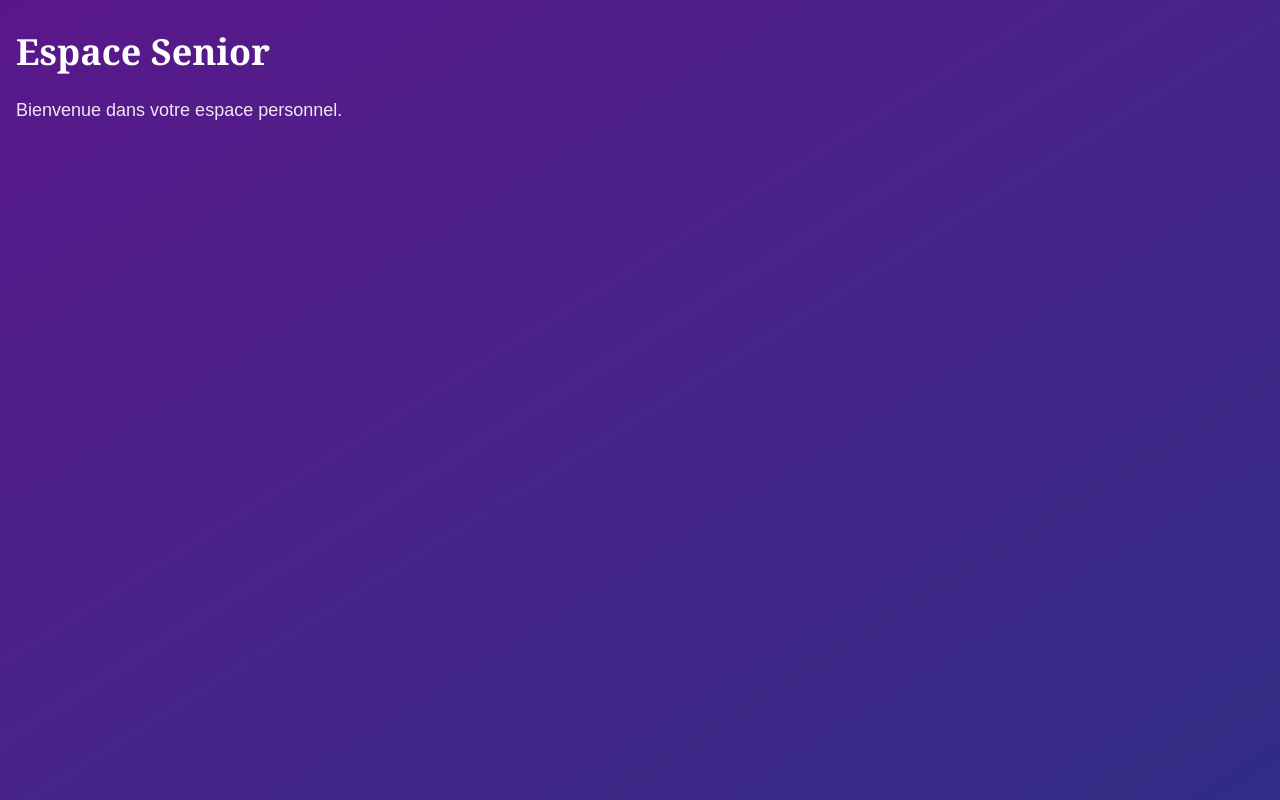
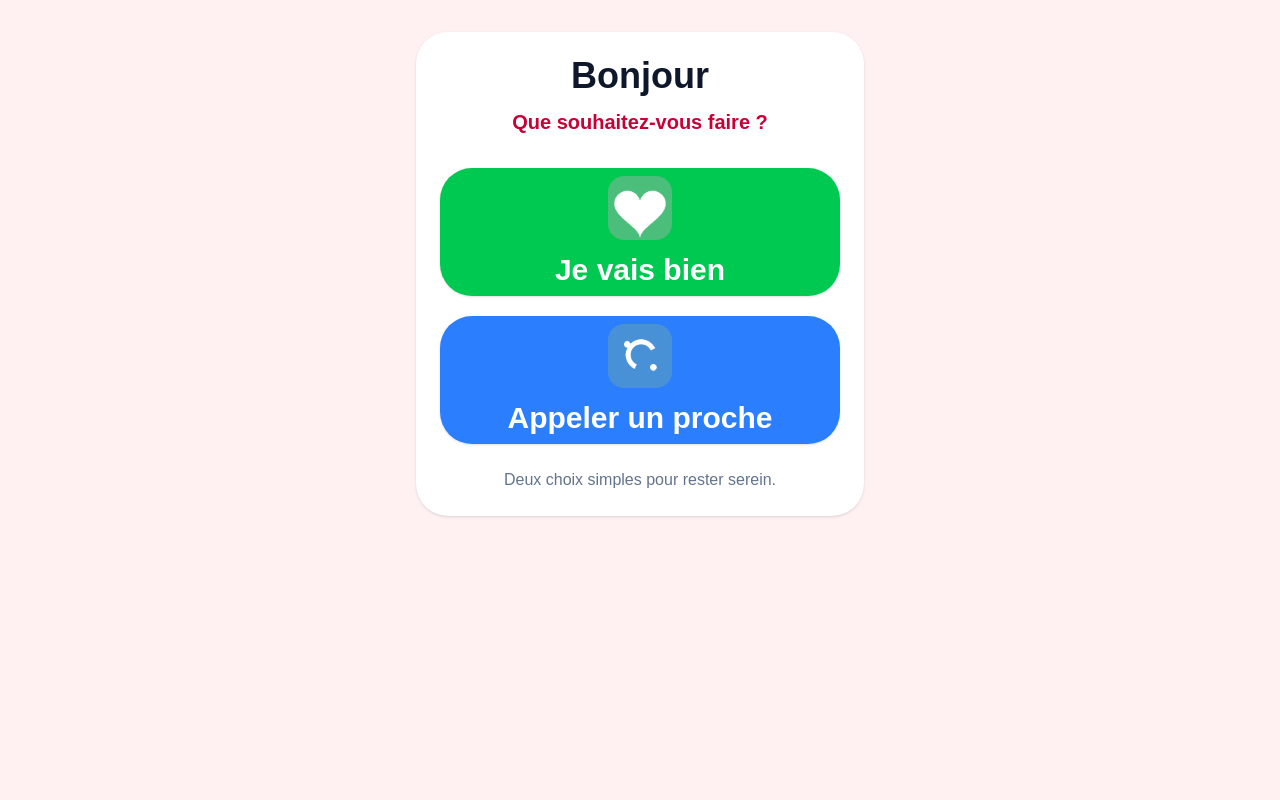
Before and after one commit to Virginie17/jevaisbien, a Next.js app: page /senior in a window 1280 px wide. Built offline with nearby package versions, Linux system fonts and the light colour scheme.

Commit message:
Build senior home screen

```diff
--- a/app/senior/page.tsx
+++ b/app/senior/page.tsx
@@ -1,10 +1,77 @@
+"use client";
+
+import Link from "next/link";
+import Image from "next/image";
+import { useState } from "react";
+
 export default function SeniorPage() {
+  const [message, setMessage] = useState("");
+
+  const handleWellnessCheck = () => {
+    const check = {
+      checkedAt: new Date().toISOString(),
+      status: "ok",
+      message: "Je vais bien, tout va bien, je rassure les miens.",
+    };
+
+    localStorage.setItem("lastWellnessCheck", JSON.stringify(check));
+    setMessage("Merci, vos proches sont rassurés.");
+  };
+
   return (
-    <div className="min-h-screen bg-gradient-to-br from-purple-900 to-indigo-900 text-white">
-      <div className="container mx-auto px-4 py-8">
-        <h1 className="text-4xl font-serif font-bold mb-6">Espace Senior</h1>
-        <p className="text-lg opacity-90">Bienvenue dans votre espace personnel.</p>
+    <main className="min-h-screen bg-rose-50 px-4 py-8">
+      <div className="mx-auto max-w-md">
+        <div className="rounded-[2rem] bg-white p-6 text-center shadow-sm">
+          <h1 className="text-4xl font-bold text-slate-900">Bonjour</h1>
+
+          <p className="mt-3 text-xl font-semibold text-rose-700">
+            Que souhaitez-vous faire ?
+          </p>
+
+          {message && (
+            <div className="mt-6 rounded-3xl bg-green-100 p-5 text-xl font-bold text-green-800">
+              {message}
+            </div>
+          )}
+
+          <div className="mt-8 space-y-5">
+            <button
+              type="button"
+              onClick={handleWellnessCheck}
+              className="min-h-32 w-full rounded-[2rem] bg-green-500 px-6 text-3xl font-bold text-white shadow transition hover:bg-green-600"
+            >
+              <Image
+                src="/icons/je-vais-bien-heart-192.png"
+                alt=""
+                width={64}
+                height={64}
+                className="mx-auto mb-3 rounded-2xl"
+                priority
+              />
+              Je vais bien
+            </button>
+
+            <Link
+              href="/proches"
+              className="flex min-h-32 w-full flex-col items-center justify-center rounded-[2rem] bg-blue-500 px-6 text-center text-3xl font-bold text-white shadow transition hover:bg-blue-600"
+            >
+              <Image
+                src="/icons/appeler-proche-phone-192.png"
+                alt=""
+                width={64}
+                height={64}
+                className="mb-3 rounded-2xl"
+                priority
+              />
+              Appeler un proche
+            </Link>
+          </div>
+
+          <p className="mt-6 text-base text-slate-500">
+            Deux choix simples pour rester serein.
+          </p>
+        </div>
       </div>
-    </div>
+    </main>
   );
 }
```
